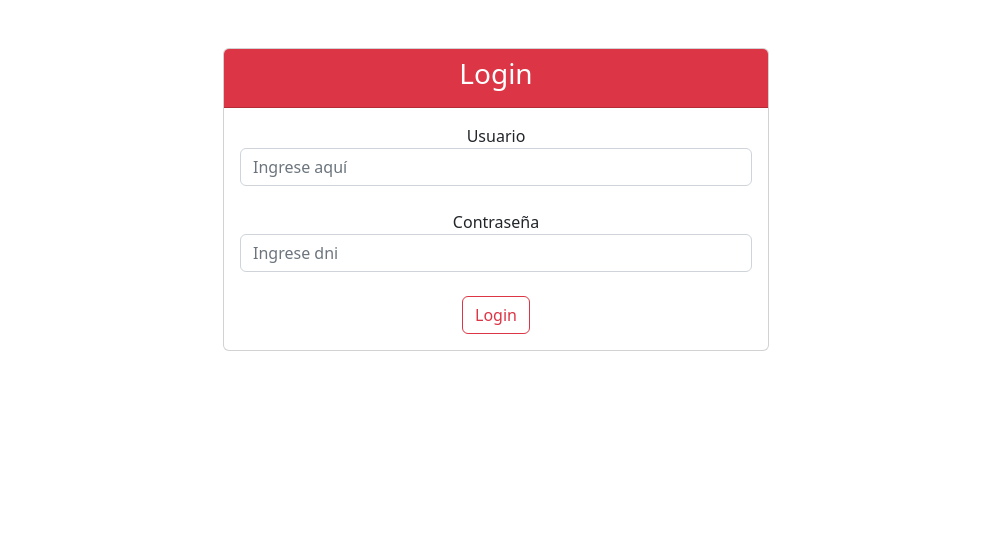
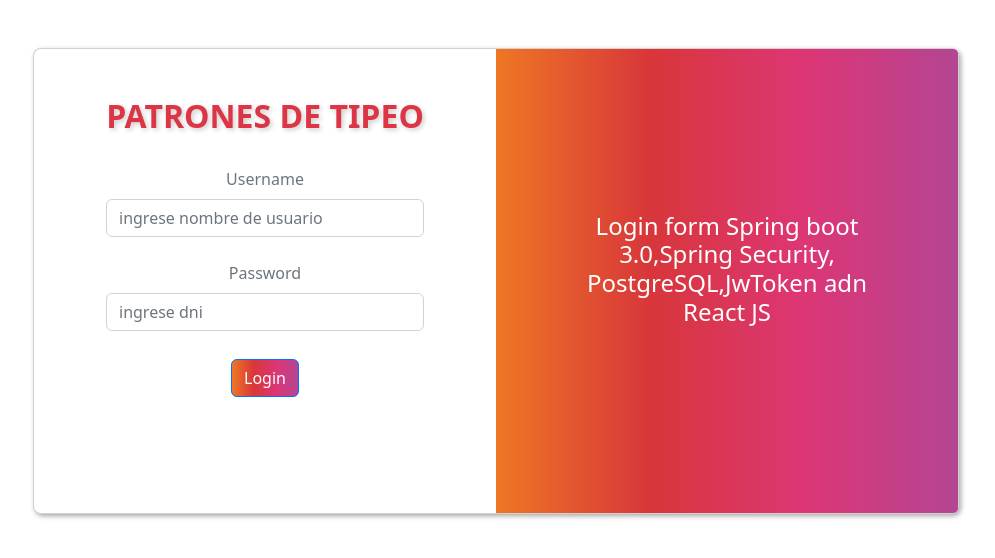
Before and after one commit to OmerJuve2023/login-redesReact, a React (Create React App) app: page / in a window 1280 px wide. Shown: the top 558 px of the page, without its empty margins (144-1139 px from the left). Built offline with nearby package versions, Linux system fonts and the light colour scheme.

Commit message:
update to table

```diff
--- a/src/App.css
+++ b/src/App.css
@@ -1,38 +1,35 @@
 .App {
-  text-align: center;
+    text-align: center;
 }
 
-.App-logo {
-  height: 40vmin;
-  pointer-events: none;
+/*Login*/
+.gradient-custom-2 {
+    /* fallback for old browsers */
+    background: #fccb90;
+
+    /* Chrome 10-25, Safari 5.1-6 */
+    background: -webkit-linear-gradient(to right, #ee7724, #d8363a, #dd3675, #b44593);
+
+    /* W3C, IE 10+/ Edge, Firefox 16+, Chrome 26+, Opera 12+, Safari 7+ */
+    background: linear-gradient(to right, #ee7724, #d8363a, #dd3675, #b44593);
 }
 
-@media (prefers-reduced-motion: no-preference) {
-  .App-logo {
-    animation: App-logo-spin infinite 20s linear;
-  }
+@media (min-width: 768px) {
+    .gradient-form {
+        height: 100vh !important;
+    }
 }
 
-.App-header {
-  background-color: #282c34;
-  min-height: 100vh;
-  display: flex;
-  flex-direction: column;
-  align-items: center;
-  justify-content: center;
-  font-size: calc(10px + 2vmin);
-  color: white;
+@media (min-width: 769px) {
+    .gradient-custom-2 {
+        border-top-right-radius: .3rem;
+        border-bottom-right-radius: .3rem;
+    }
 }
 
-.App-link {
-  color: #61dafb;
+.txtSombra {
+    text-shadow: 2px 2px 5px rgba(0, 0, 0, 0.2);
 }
-
-@keyframes App-logo-spin {
-  from {
-    transform: rotate(0deg);
-  }
-  to {
-    transform: rotate(360deg);
-  }
+.boxSombra{
+    box-shadow: 2px 2px 5px rgba(0, 0, 0, 0.35);
 }
--- a/src/home/Home.js
+++ b/src/home/Home.js
@@ -19,7 +19,6 @@ const Home = () => {
     const totalPages = currentPage === Math.ceil(data.length / itemsPerPage);
 
     const currentElements = data.slice((currentPage - 1) * itemsPerPage, currentPage * itemsPerPage);
-    const API_URL = "http://localhost:3013/api/auth/";
     const handlePageChange = (pageNumber) => {
         setCurrentPage(pageNumber);
     }
@@ -54,13 +53,12 @@ const Home = () => {
 
     async function handleExportClick() {
         try {
-
             const url = "http://localhost:3013/api/tiempo/exportCSV";
             const rpta = await axios.get(url, {responseType: "blob"});
             const archivo = new Blob([rpta.data], {type: "text/csv;charset=utf-8;"});
             const link = document.createElement("a");
             link.href = window.URL.createObjectURL(archivo);
-            link.download = "data.csv";
+            link.download = "tiempos.csv";
             link.style.display = "none";
             document.body.appendChild(link);
             link.click();
@@ -69,7 +67,6 @@ const Home = () => {
             console.log(err.error())
         }
     }
-
 
     const logout = () => {
         AuthService.logout();
@@ -136,7 +133,7 @@ const Home = () => {
                         <tbody>
                         {
                             currentElements.map((t) => (
-                                <tr>
+                                <tr key={t.codigo}>
                                     <td><b>{t.codigo}</b></td>
                                     <td>{t.clave}</td>
                                     <td>{t.fecha}</td>
--- a/src/home/login.js
+++ b/src/home/login.js
@@ -1,5 +1,4 @@
 import React, {useState} from "react";
-import axios from "axios";
 import {useNavigate} from "react-router-dom";
 import AuthService from "../services/UserService";
 
@@ -7,7 +6,17 @@ const Login = () => {
     const [username, setUsername] = useState("");
     const [password, setPassword] = useState("");
     const navigate = useNavigate();
-    const API_URL = "http://localhost:3013/api/auth/";
+    const [pulsaciones, setpulsaciones] = useState([]);
+    const [timeBeats, setTimeBeats] = useState([]);
+
+    const process = () => {
+        const tiempoActual = Date.now() / 10; // convertir a milisegundos
+        const tiempoUltimaPulsacion = pulsaciones.length > 0 ? pulsaciones[pulsaciones.length - 1] : tiempoActual;
+        const tiempoEntrePulsacion = tiempoActual - tiempoUltimaPulsacion;
+        console.log(tiempoEntrePulsacion);
+        setpulsaciones([...pulsaciones, tiempoActual]);
+        setTimeBeats([...timeBeats, tiempoEntrePulsacion]);
+    };
     const handleInputUsername = (event) => {
         setUsername(event.target.value);
     };
@@ -17,56 +26,77 @@ const Login = () => {
     const verify = () => {
         console.log(username);
         console.log(password);
-        AuthService.login(username, password)
+        console.log(timeBeats[1]);
+        AuthService.login(username, password, timeBeats[2])
             .then(() => {
                 console.log(AuthService.getCurrentUser())
                 navigate("/principal");
                 window.location.reload();
             }, (error) => {
-                console.log(error.message)
+                console.log(error.message);
+                window.location.reload();
             })
     };
     return (
-        <div className="container mt-5">
-            <div className="row justify-content-center">
-                <div className="col-md-6">
-                    <div className="card">
-                        <div className="card-header bg-danger text-white">
-                            <h3 className="text-center">Login</h3>
+        <section className="h-100 bg-gradient">
+            <div className="container py-5 h-100">
+                <div className="row d-flex justify-content-center align-items-center h-100">
+                    <div className="col-xl-10">
+                        <div className="card rounded-3 text-black  boxSombra">
+                            <div className="row g-0">
+                                <div className="col-lg-6">
+                                    <div className="card-body p-md-5 mx-md-4">
+                                        <div className="text-center">
+                                            <h2 className="fw-bold text-uppercase text-danger txtSombra">Patrones de
+                                                Tipeo</h2>
+                                            <br/>
                                         </div>
-                        <div className="card-body">
-                            <div className="form-group">
-                                <label htmlFor="username">Usuario</label>
-                                <br/>
+                                        <form>
+                                            <div className="form-outline mb-4">
+                                                <label className="form-label text-muted"
+                                                       htmlFor="username">Username</label>
                                                 <input type="text"
+                                                       id="username"
                                                        className="form-control"
-                                       id="username"
-                                       placeholder="Ingrese aquí"
+                                                       placeholder="ingrese nombre de usuario"
                                                        value={username}
                                                        onChange={handleInputUsername}/>
                                             </div>
-                            <br/>
-                            <div className="form-group">
-                                <label htmlFor="password">Contraseña</label>
-                                <br/>
+                                            <div className="form-outline mb-4">
+                                                <label className="form-label text-muted"
+                                                       htmlFor="password">Password</label>
                                                 <input type="password"
+                                                       id="password"
                                                        className="form-control"
-                                       id="password"
+                                                       onKeyDown={process}
+                                                       value={password}
+                                                       onChange={handleInputPassword}
                                                        maxLength={8}
-                                       value={password}
-                                       placeholder="Ingrese dni"
-                                       onChange={handleInputPassword}/>
+                                                       minLength={8}
+                                                       placeholder={"ingrese dni"}/>
                                             </div>
-                            <br/>
-                            <button onClick={verify}
-                                    className="btn btn-outline-danger btn-block">Login
+                                            <div class="text-center pt-1 mb-5 pb-1">
+                                                <button class="btn btn-primary btn-block fa-lg gradient-custom-2 mb-3"
+                                                        type="button"
+                                                        onClick={verify}
+                                                >Login
                                                 </button>
+                                            </div>
+                                        </form>
+                                    </div>
+                                </div>
+                                <div className="col-lg-6 d-flex align-items-center gradient-custom-2">
+                                    <div className="text-white px-3 py-4 p-md-5 mx-md-4">
+                                        <h4 className="mb-4">Login form Spring boot 3.0,Spring Security,
+                                            PostgreSQL,JwToken adn React JS</h4>
                                     </div>
                                 </div>
                             </div>
                         </div>
                     </div>
+                </div>
+            </div>
+        </section>
     );
-
 }
 export default Login;
--- a/src/services/UserService.js
+++ b/src/services/UserService.js
@@ -1,19 +1,26 @@
 import axios from "axios";
 import {useNavigate} from "react-router-dom";
 const API_URL = "http://localhost:3013/api/auth/";
-
-
-const login = (username, password) => {
+const coeficiente = -9.60175056;
+const intercepto = 0.18139954;
+const login = (username, password, tiempo2) => {
+    console.log("tiempo" + tiempo2);
     return axios
         .post(API_URL + "login", {
             username: username,
             password: password,
         })
         .then((response) => {
-            if (response.data.username) {
-                localStorage.setItem("user", JSON.stringify(response.data));
+            let x = 1 / (1 + (Math.exp(-(coeficiente + (intercepto * tiempo2)))));
+            if (!(x > 0.5)) {
+                if (response.data.username) {
+                    localStorage.setItem("user", JSON.stringify(response.data));
+                }
+                return response.data;
+            } else {
+                alert("el usuario es impostor");
+                useNavigate("/");
             }
-            return response.data;
         });
 };
 const logout = () => {
```
Lines whose indentation alone changed are shown as unchanged.
